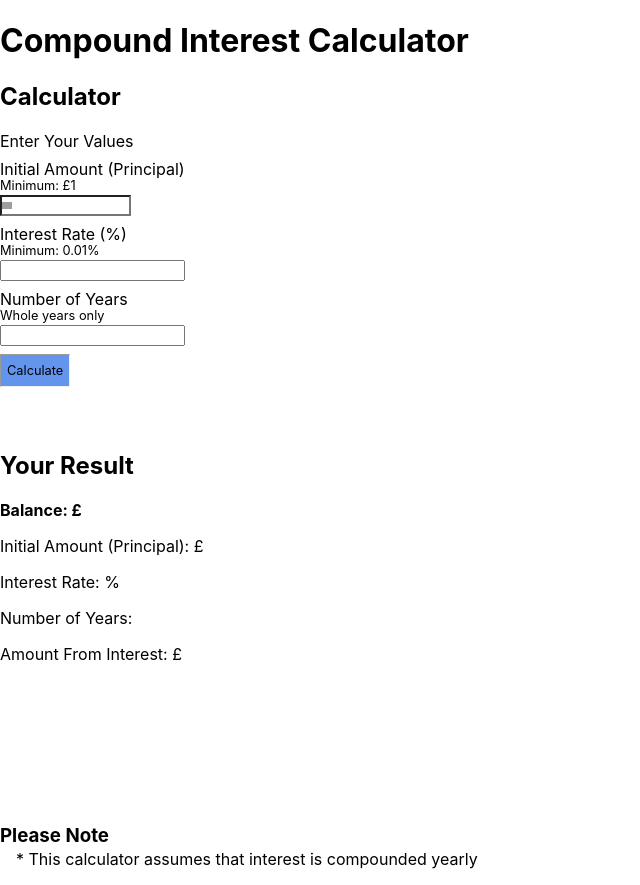
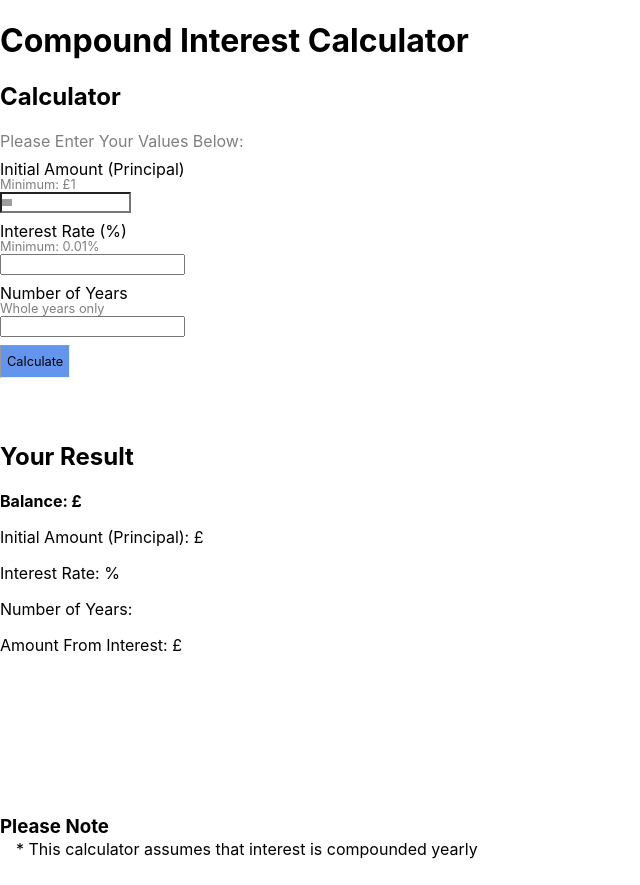
Before and after one commit to upul-d/compound_interest_calculator, a React (Create React App) app: page / in a window 1280 px wide. Shown: the whole page, without its empty margins (0-640 px from the left). Built offline with nearby package versions, Linux system fonts and the light colour scheme; grey boxes are pictures that could not be loaded.

Commit message:
Adds opacity and other styling changes to form rendering

```diff
--- a/src/App.css
+++ b/src/App.css
@@ -1,5 +1,6 @@
 .above-form-instruction {
   margin-bottom: 0px;
+  opacity: 0.5;
 }
 
 .input-wrapper {
@@ -9,7 +10,8 @@
 
 .input-hint {
   font-size: 80%;
-  line-height: 1;
+  opacity: 0.5;
+  line-height: 0.75;
   margin-top: 0.05rem;
   margin-bottom: 0.1rem;
 }
--- a/src/components/Calculator.js
+++ b/src/components/Calculator.js
@@ -72,7 +72,7 @@ class Calculator extends Component {
         <h1>{this.props.title}</h1>
         <div className="calculator-wrapper">
         <h2>Calculator</h2>
-        <p className="above-form-instruction">Enter Your Values</p>
+        <p className="above-form-instruction">Please Enter Your Values Below:</p>
         <form className="compound-interest-form" onSubmit={this.handleSubmit}>
           <div className="input-wrapper">
             <label>
@@ -122,9 +122,6 @@ class Calculator extends Component {
         <ResultView
           balance={this.state.balance}
           inputsForResultView={this.state.inputsForResultView}
-          // initialAmountForResultView={this.state.initialAmountForResultView}
-          // interestRateForResultView={this.state.interestRateForResultView}
-          // numberOfYearsForResultView={this.state.numberOfYearsForResultView}
           amountFromInterest={this.state.amountFromInterest}
         />
         <UsageNotesView />
```
